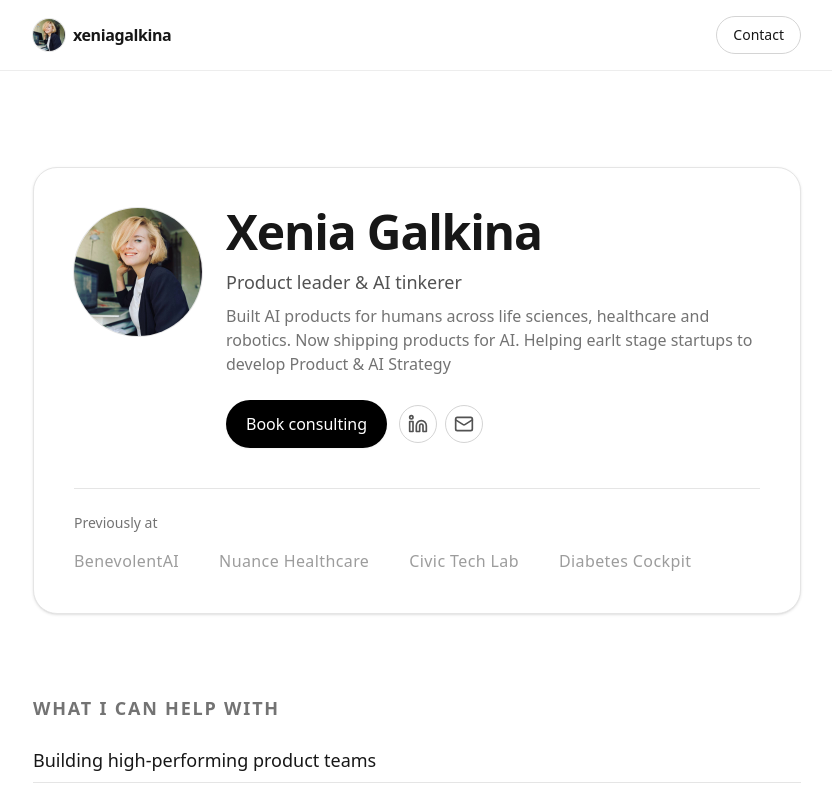
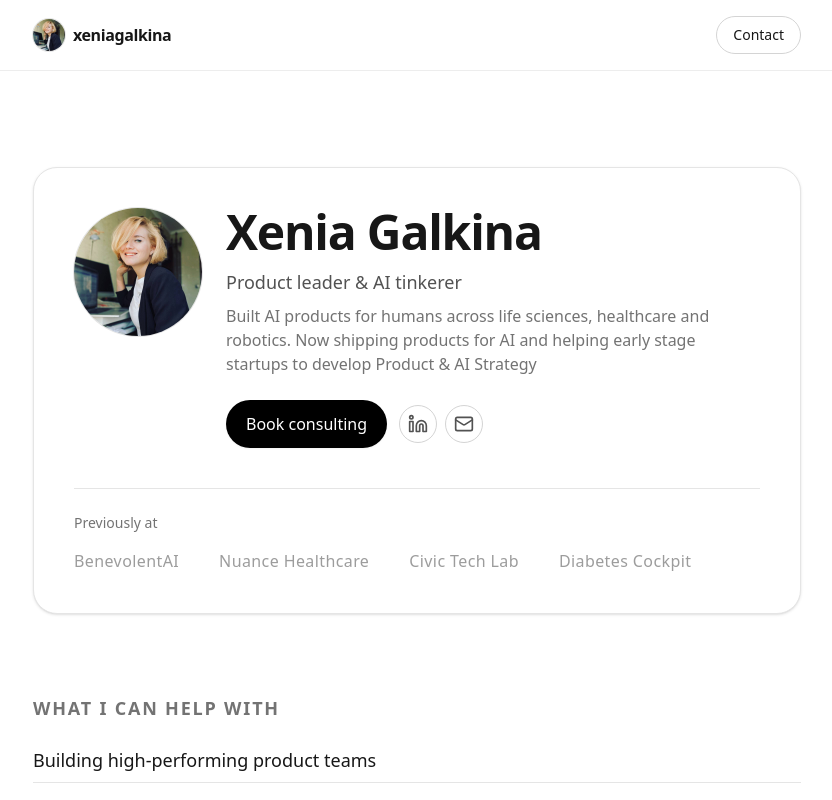
Before and after one commit to xeniagalkina/xenia-site, a React (Vite) app: page / in a window 1280 px wide. Shown: the top 800 px of the page, without its empty margins (223-1055 px from the left). Built offline with nearby package versions, Linux system fonts and the light colour scheme.

Commit message:
Update App.jsx

```diff
--- a/src/App.jsx
+++ b/src/App.jsx
@@ -5,7 +5,7 @@ import { Linkedin, Instagram, Mail } from 'lucide-react'
 const AVATAR = '/avatar.jpg'
 const NAME = 'Xenia Galkina'
 const TAGLINE = 'Product leader & AI tinkerer'
-const BIO = 'Built AI products for humans across life sciences, healthcare and robotics. Now shipping products for AI. Helping earlt stage startups to develop Product & AI Strategy'
+const BIO = 'Built AI products for humans across life sciences, healthcare and robotics. Now shipping products for AI and helping early stage startups to develop Product & AI Strategy'
 const CTA_LABEL = 'Book consulting'
 const CTA_LINK = 'https://calendly.com/xenia-galkina/intro-chat'
 
```
